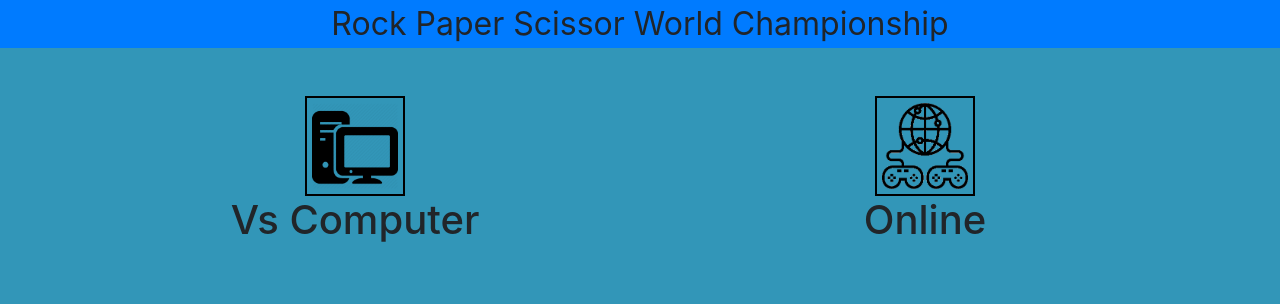
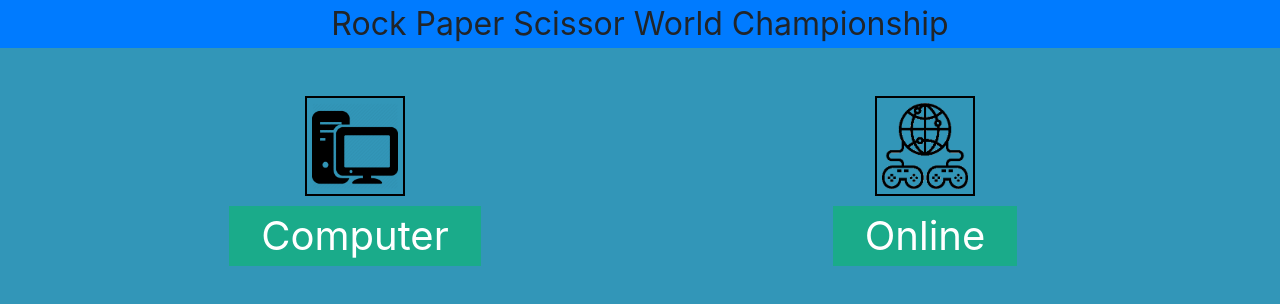
Before and after one commit to axel12gt/Rock-Paper-Scissors, a plain HTML site: page index.html in a window 1280 px wide. Drawn offline with nearby package versions, Linux system fonts and the light colour scheme.

Commit message:
added some pretty sweet buttons

```diff
--- a/assets/css/style.css
+++ b/assets/css/style.css
@@ -1,12 +1,66 @@
-body{
+body {
     background: rgb(50, 150, 184)
 }
 
-.headerT{
+.headerT {
     font-size: 2rem;
 }
 
-.vs{
+.vs {
     padding: 5px;
     border: 2px solid black;
 }
+
+
+
+
+button {
+    margin-top: 10px;
+    background: #1AAB8A;
+    color: #fff;
+    border: none;
+    position: relative;
+    height: 60px;
+    font-size: 1em;
+    padding: 0 2rem;
+    cursor: pointer;
+    transition: 800ms ease all;
+    outline: none;
+}
+
+button:hover {
+    background: #fff;
+    color: #1AAB8A;
+}
+
+button:before,
+button:after {
+    content: '';
+    position: absolute;
+    top: 0;
+    right: 0;
+    height: 2px;
+    width: 0;
+    background: #1AAB8A;
+    transition: 400ms ease all;
+}
+
+button:after {
+    right: inherit;
+    top: inherit;
+    left: 0;
+    bottom: 0;
+}
+
+button:hover:before,
+button:hover:after {
+    width: 50%;
+    transition: 800ms ease all;
+}
+
+button:active {
+    top: 0px;
+    bottom: -1px;
+    box-shadow: 0px 0px 0px rgba( 15, 165, 60, 0.0 );
+    background: rgba( 20, 224, 133, 1 );
+  }
--- a/assets/js/code.js
+++ b/assets/js/code.js
@@ -18,24 +18,24 @@
 
     // game object
     var game = {
-        // renders page
+        // renders start page
         start: function () {
             var header = $("<div>")
             header.addClass("text-center headerT bg-primary")
             header.text("Rock Paper Scissor World Championship")
             $("body").append(header)
-
+            // calls bootstrap container class and puts it in dom
             var container = $("<div>")
             container.addClass("container mt-5")
             header.after(container)
-
+            // appends table div to container
             var table = $("<div>")
             container.append(table)
-
+            // sets a row for the table
             var row1 = $("<div>")
             row1.addClass("row text-center")
             table.append(row1)
-
+            // sets a column to the row
             var column1 = $("<div>")
             column1.addClass("col-6")
             row1.append(column1)
@@ -43,9 +43,9 @@
             var column2 = $("<div>")
             column2.addClass("col-6")
             row1.append(column2)
-
-            var img1 = $('<img>')
-            img1.attr('src', 'assets/imgs/pcimg.png')
+            // sets the image to the column
+            var img1 = $("<img>")
+            img1.attr("src", "assets/imgs/pcimg.png")
             img1.attr("height", "100px")
             img1.attr("width", "100px")
             img1.addClass("vs")
@@ -57,13 +57,13 @@
             img2.attr("width", "100px")
             img2.addClass("vs")
             column2.append(img2)
-
-            var vsComputer = $('<h1>')
-            vsComputer.text('Vs Computer')
+            //sets the buttons to the img
+            var vsComputer = $("<h1>")
+            vsComputer.append("<button type='button'>Computer</button>")
             column1.append(vsComputer)
 
-            var online = $('<h1>')
-            online.text('Online')
+            var online = $("<h1>")
+            online.append("<button type='button'>Online</button>")
             column2.append(online)
         }
 
```
